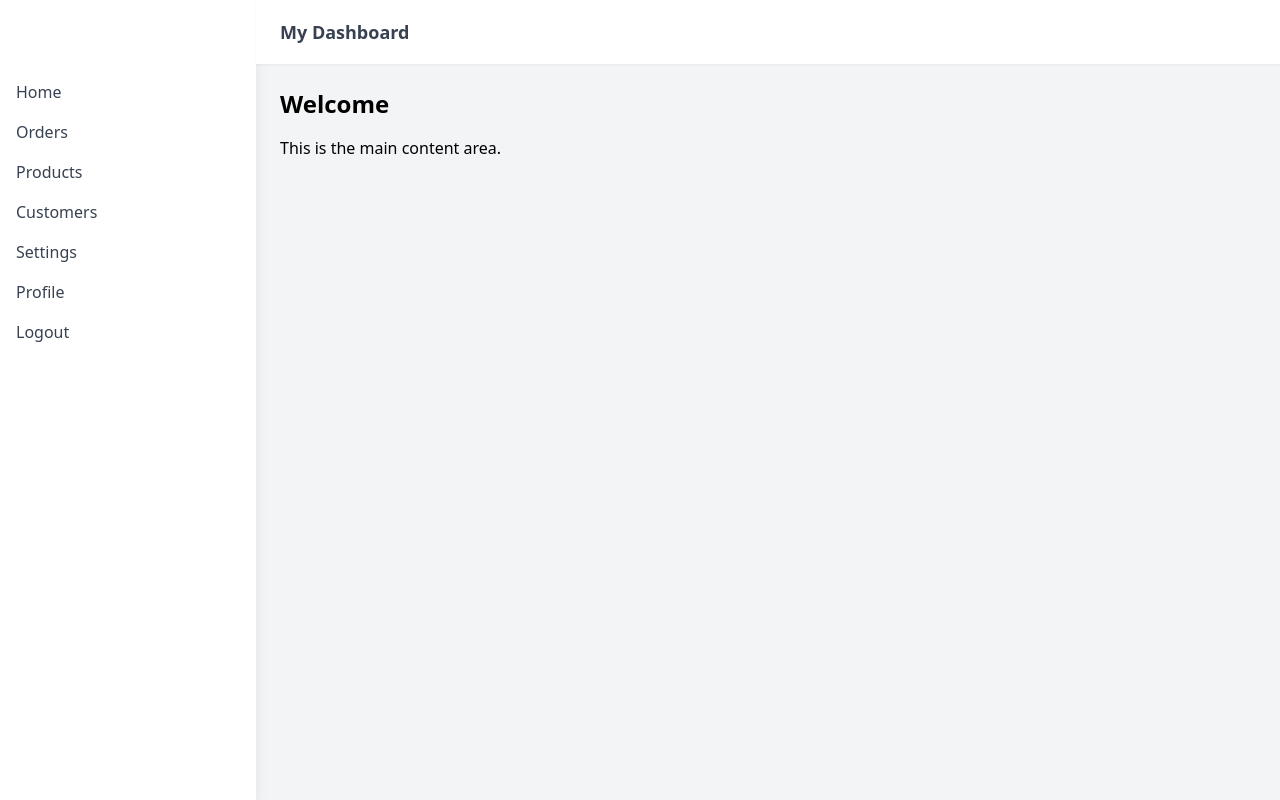
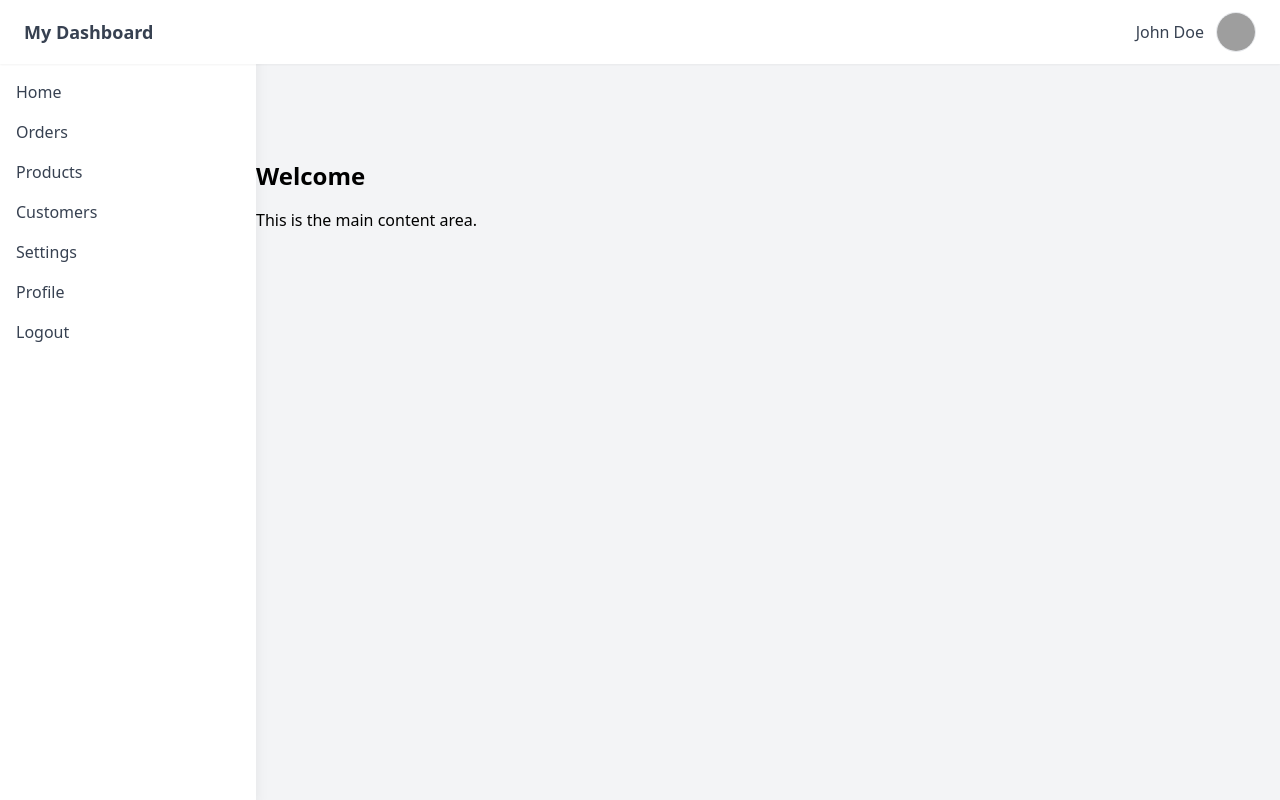
Before and after one commit to islandkid-20/dashboardtemplate, a plain HTML site: page home.html in a window 1280 px wide. Drawn offline with nearby package versions, Linux system fonts and the light colour scheme; grey boxes are pictures that could not be loaded.

Commit message:
Update home.html

```diff
--- a/home.html
+++ b/home.html
@@ -9,8 +9,8 @@
 </head>
 <body class="flex flex-col min-h-screen bg-gray-100">
 
-  <!-- Top Bar -->
-  <header class="bg-white shadow-sm py-3 px-6 flex items-center justify-between fixed w-full top-0 z-30 md:ml-64">
+ <!-- Top Bar -->
+  <header class="bg-white shadow-sm py-3 px-6 flex items-center justify-between fixed w-full top-0 z-30">
     <div class="text-lg font-semibold text-gray-700">My Dashboard</div>
     <div class="flex items-center space-x-3">
       <span class="text-gray-700 hidden sm:block">John Doe</span>
@@ -37,7 +37,7 @@
     </aside>
 
     <!-- Main content -->
-    <main class="flex-1 p-6 md:ml-64">
+    <main class="flex-1 p-6 pt-24 md:pl-64">
       <h1 class="text-2xl font-semibold mb-4">Welcome</h1>
       <p>This is the main content area.</p>
     </main>
```
